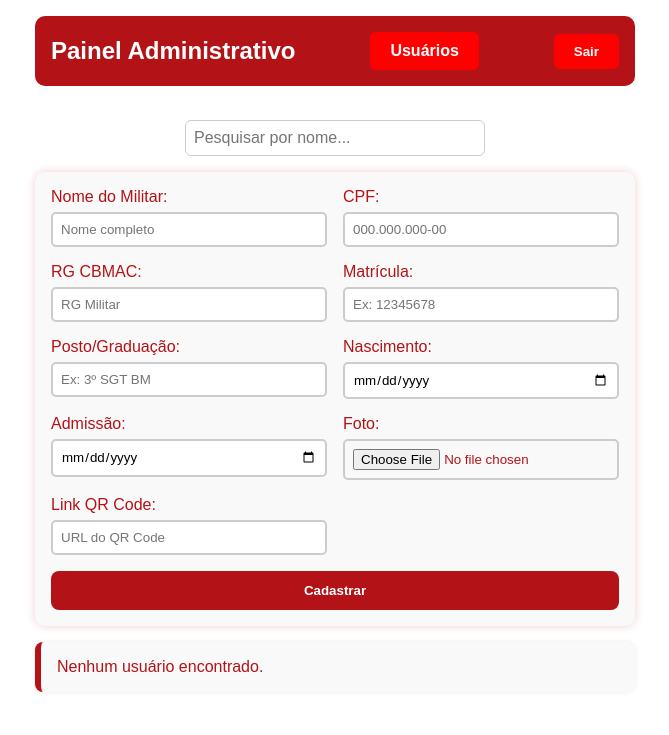
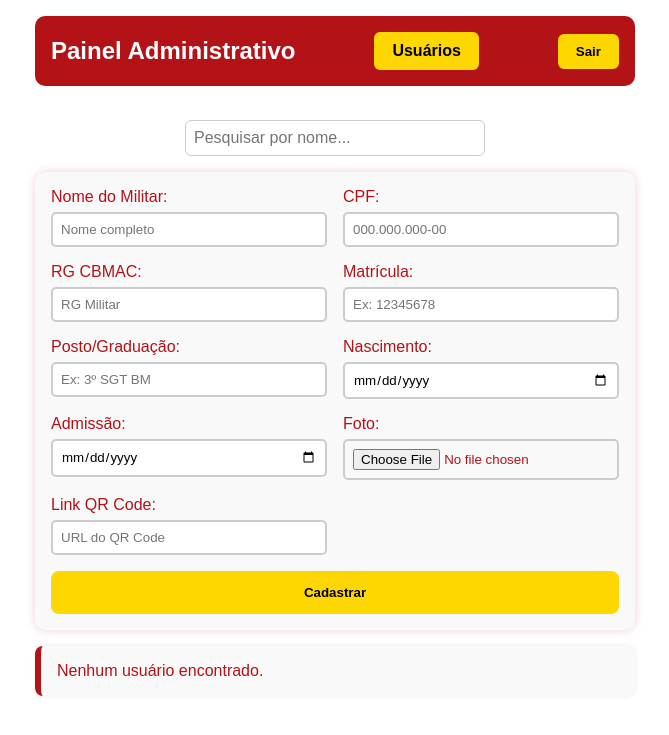
Before and after one commit to rodrigobarda/carteira_pwa, a Flask app: page /admin.html in a window 1280 px wide. Shown: the top 735 px of the page, without its empty margins (305-974 px from the left). Run offline with Flask 3, Linux system fonts and the light colour scheme; a user stored in the database is signed in; data that the repository does not hold is empty; some libraries are stand-ins or nearby versions.

Commit message:
teste bd 2

```diff
--- a/templates/admin.html
+++ b/templates/admin.html
@@ -35,19 +35,25 @@
     h1 {
       font-size: 1.5rem;
     }
-    button#logout {
-      background: white;
-      color: #b31217;
-      border: 2px solid white;
+    button#logout,
+    a.btn-amarelo,
+    button.btn-amarelo {
+      background-color: #FFD700;
+      color: #000;
+      border: 2px solid #FFD700;
       padding: 0.5rem 1rem;
-      border-radius: 8px;
+      border-radius: 6px;
       font-weight: bold;
       cursor: pointer;
       transition: 0.3s;
+      text-decoration: none;
+      display: inline-block;
     }
-    button#logout:hover {
-      background: #f2f2f2;
-      border-color: #b31217;
+    button#logout:hover,
+    a.btn-amarelo:hover,
+    button.btn-amarelo:hover {
+      background-color: #e6c200;
+      border-color: #e6c200;
     }
     form#formulario {
       width: 100%;
@@ -71,9 +77,9 @@
     }
     form#formulario button {
       grid-column: 1 / -1;
-      background: #b31217;
-      color: white;
-      border: none;
+      background: #FFD700;
+      color: #000;
+      border: 2px solid #FFD700;
       padding: 0.75rem;
       border-radius: 8px;
       font-weight: bold;
@@ -81,7 +87,8 @@
       transition: 0.3s;
     }
     form#formulario button:hover {
-      background: #8e0e13;
+      background-color: #e6c200;
+      border-color: #e6c200;
     }
 
     #filtro-container {
@@ -130,55 +137,20 @@
     }
     ul#lista li button {
       margin-top: 0.5rem;
-      background: white;
-      color: #b31217;
-      border: 2px solid #b31217;
-      padding: 0.3rem 0.6rem;
-      border-radius: 6px;
-      font-weight: bold;
-      cursor: pointer;
-      transition: 0.3s;
       margin-right: 0.5rem;
-    }
-    ul#lista li button:hover {
-      background: #f2f2f2;
     }
     @media (max-width: 600px) {
       form#formulario {
         grid-template-columns: 1fr;
       }
     }
-    .btn-vermelho {
-      background-color: #ff0000;
-      color: #ffffff;
-      padding: 10px 20px;
-      border: none;
-      border-radius: 6px;
-      text-decoration: none;
-      font-weight: bold;
-      display: inline-block;
-
-    }
-
-    .btn-vermelho:hover {
-      background-color: #920e13;
-    }
-    .btn.ver {
-      background-color: #1e88e5;
-      color: white;
-      margin-left: 4px;
-    }
-
-    .btn.ver:hover {
-      background-color: #1565c0;
-    }
   </style>
 </head>
 <body>
   <header>
     <h1>Painel Administrativo</h1>
-    <a href="cadastro.html" class="btn-vermelho">Usuários</a>
-    <button class="btn-vermelho" onclick="logout()">Sair</button>
+    <a href="cadastro.html" class="btn-amarelo">Usuários</a>
+    <button id="logout" class="btn-amarelo" onclick="logout()">Sair</button>
   </header>
 
   <br>
@@ -229,7 +201,6 @@
   <ul id="lista"></ul>
 
   <script>
-
     function logout() {
       fetch('/logout')
         .then(() => window.location.href = '/');
@@ -268,10 +239,10 @@
           CPF: ${pessoa.cpf} | RG: ${pessoa.rg}<br>
           Nasc: ${formatarData(pessoa.nascimento)} | Adm: ${formatarData(pessoa.admissao)}<br>
           ${pessoa.foto ? `<img src="${pessoa.foto}" alt="Foto">` : ''}<br>
-          <button onclick="editar(${pessoa.id})">Editar</button>
-          <button onclick="excluir(${pessoa.id})">Excluir</button>
-          <button class="btn ver" onclick="verCarteira(${pessoa.usuario_id})">Ver</button>
-          <button class="btn ver" onclick="window.location.href='cadastro.html?efetivo_id=${pessoa.id}'">
+          <button class="btn-amarelo" onclick="editar(${pessoa.id})">Editar</button>
+          <button class="btn-amarelo" onclick="excluir(${pessoa.id})">Excluir</button>
+          <button class="btn-amarelo" onclick="verCarteira(${pessoa.usuario_id})">Ver</button>
+          <button class="btn-amarelo" onclick="window.location.href='cadastro.html?efetivo_id=${pessoa.id}'">
             Cadastrar Usuário
           </button>
         `;
@@ -315,7 +286,6 @@
         }
         fotoPreview.src = pessoa.foto ? pessoa.foto : '';
 
-
         form.setAttribute('data-edit-id', id);
         form.querySelector('button[type="submit"]').textContent = 'Atualizar';
         filtroInput.value = '';
@@ -329,7 +299,7 @@
 
     async function excluir(id) {
       if (confirm('Deseja excluir este registro?')) {
-        await fetch('/efetivo/' + id, { method: 'DELETE', headers });
+        await fetch('/efetivo/' + id, { method: 'DELETE' });
         carregar();
       }
     }
@@ -338,9 +308,7 @@
     async function verCarteira(usuarioId) {
       try {
         const resp = await fetch(`/efetivo`);
-
         const lista = await resp.json();
-
         const usuario = lista.find(u => String(u.usuario_id) === String(usuarioId));
 
         if (!usuario) {
@@ -358,22 +326,16 @@
     }
     window.verCarteira = verCarteira;
 
-
     form.addEventListener('submit', async e => {
       e.preventDefault();
 
       const fd = new FormData(form);
-      await fetch('/efetivo', {
-        method: 'POST',
-        body: fd  // isso usa multipart/form-data automaticamente
-      });
 
       const editId = form.getAttribute('data-edit-id');
 
-      if (editId) {
-        // Exigir foto e link_qrcode na edição
-        if (!fd.get('foto').name) {
-          alert('A foto é obrigatória ao atualizar');
+      // Validações antes do envio
+      if (!fd.get('foto').name && !editId) {
+        alert('A foto é obrigatória');
         return;
       }
       if (!fd.get('link_qrcode')) {
@@ -381,6 +343,7 @@
         return;
       }
 
+      if (editId) {
         await fetch('/efetivo/' + editId, {
           method: 'PUT',
           body: fd
@@ -389,16 +352,6 @@
         form.removeAttribute('data-edit-id');
         form.querySelector('button[type="submit"]').textContent = 'Cadastrar';
       } else {
-        // Cadastro novo
-        if (!fd.get('foto').name) {
-          alert('A foto é obrigatória');
-          return;
-        }
-        if (!fd.get('link_qrcode')) {
-          alert('O link do QR Code é obrigatório');
-          return;
-        }
-
         await fetch('/efetivo', {
           method: 'POST',
           body: fd
@@ -419,7 +372,6 @@
         .catch(err => console.error('Erro ao registrar Service Worker:', err));
       });
     }
-
   </script>
 </body>
 </html>
```
Lines whose indentation alone changed are shown as unchanged.
